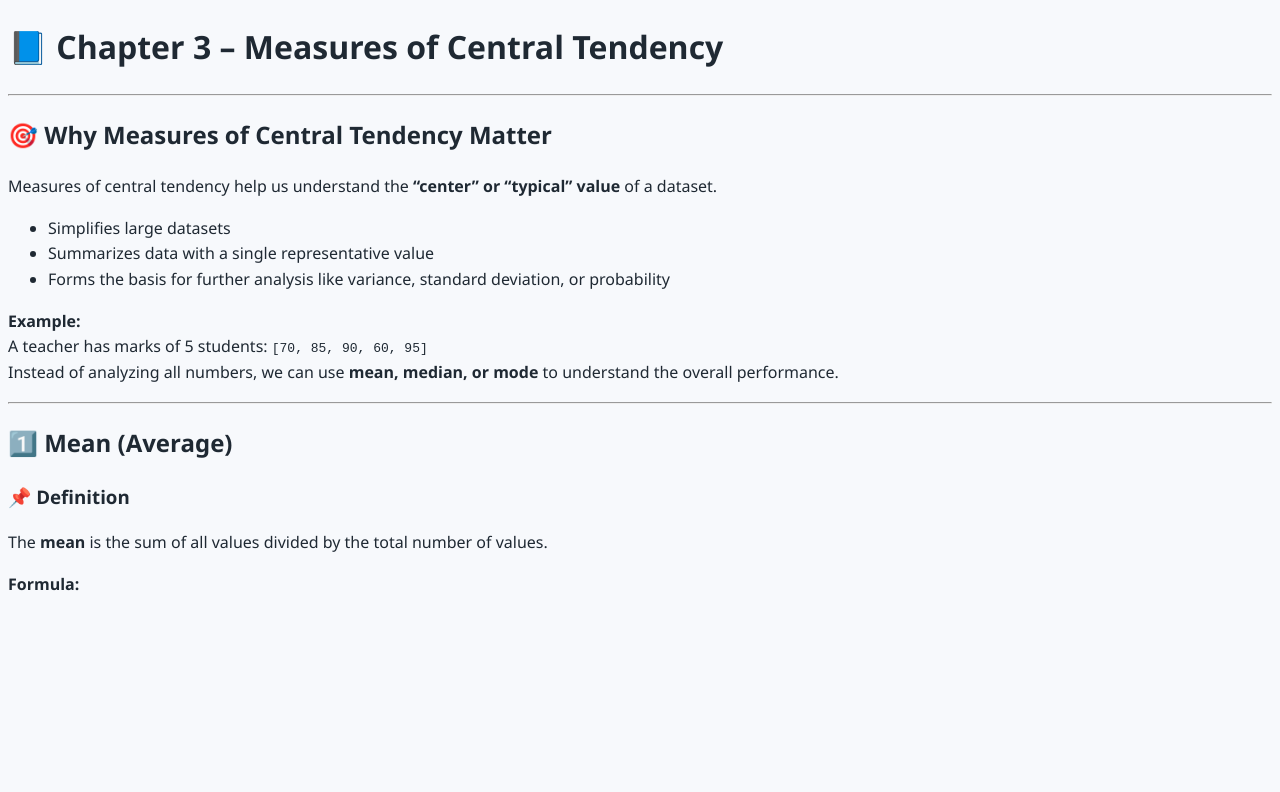
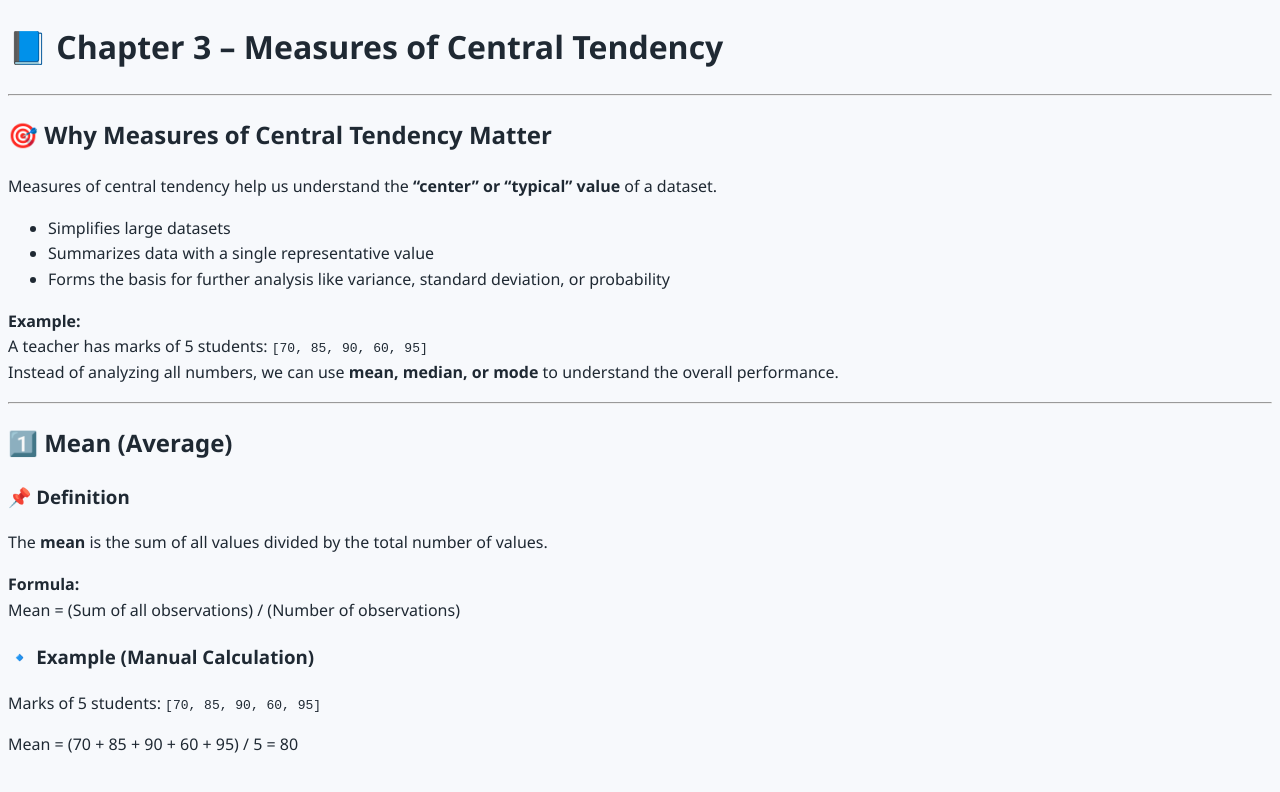
Before and after one commit to irshadvaza/irshadvaza.tech, a Jekyll site: the page built from learning-guides/statistics/03-Measures-of-Central-Tendency.md, in a window 1280 px wide. Shown: the top 792 px of the page. Built offline with Jekyll 4.4.1, drawn with Linux system fonts in a browser that asks for light colours; our own code applies the rules of GitHub Pages for plain Markdown files.

Commit message:
Update 03-Measures-of-Central-Tendency.md

```diff
--- a/learning-guides/statistics/03-Measures-of-Central-Tendency.md
+++ b/learning-guides/statistics/03-Measures-of-Central-Tendency.md
@@ -22,3 +22,11 @@ Instead of analyzing all numbers, we can use **mean, median, or mode** to unders
 The **mean** is the sum of all values divided by the total number of values.
 
 **Formula:**
+Mean = (Sum of all observations) / (Number of observations)
+
+
+### 🔹 Example (Manual Calculation)
+Marks of 5 students: `[70, 85, 90, 60, 95]`
+
+
+Mean = (70 + 85 + 90 + 60 + 95) / 5 = 80
```
